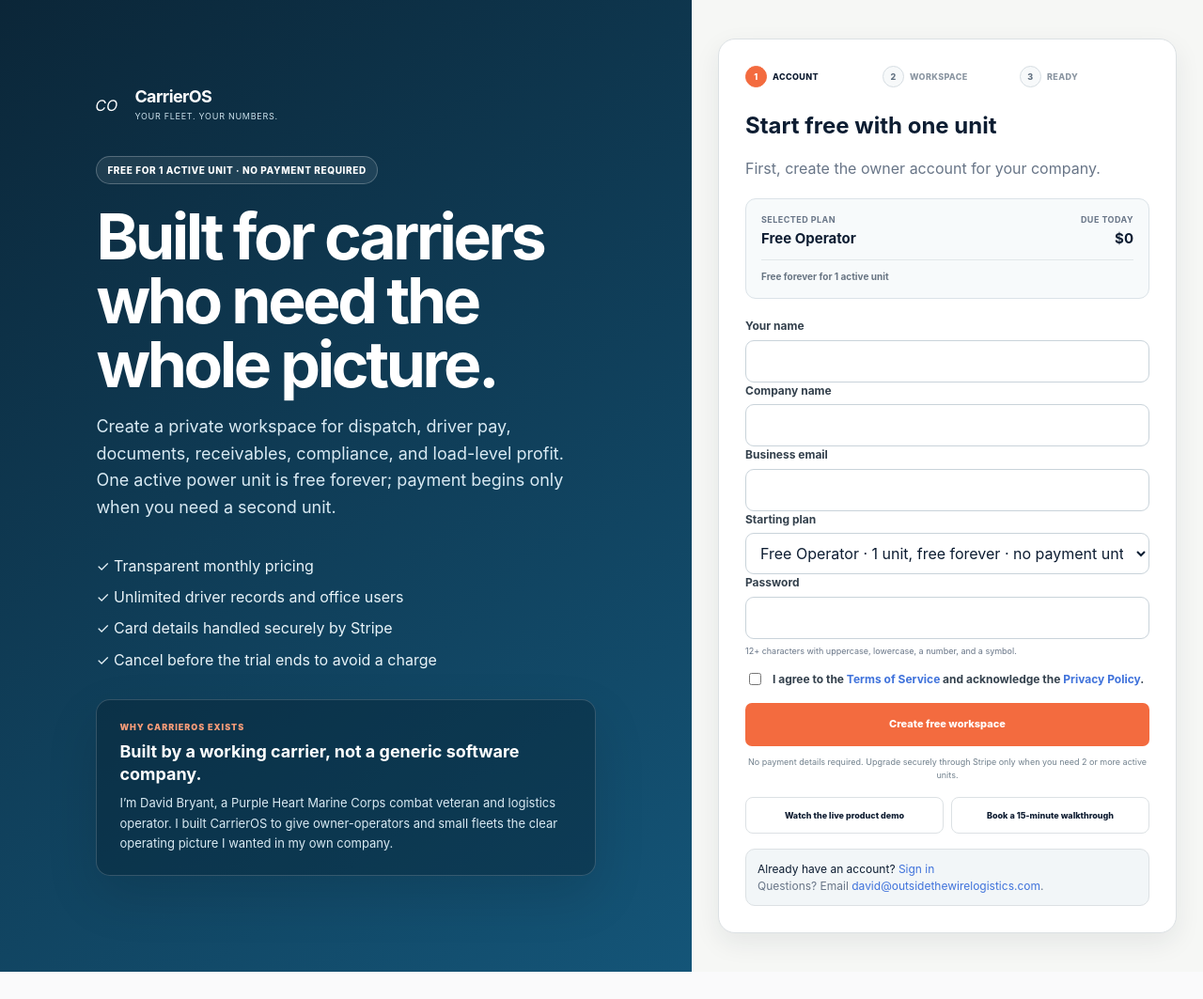
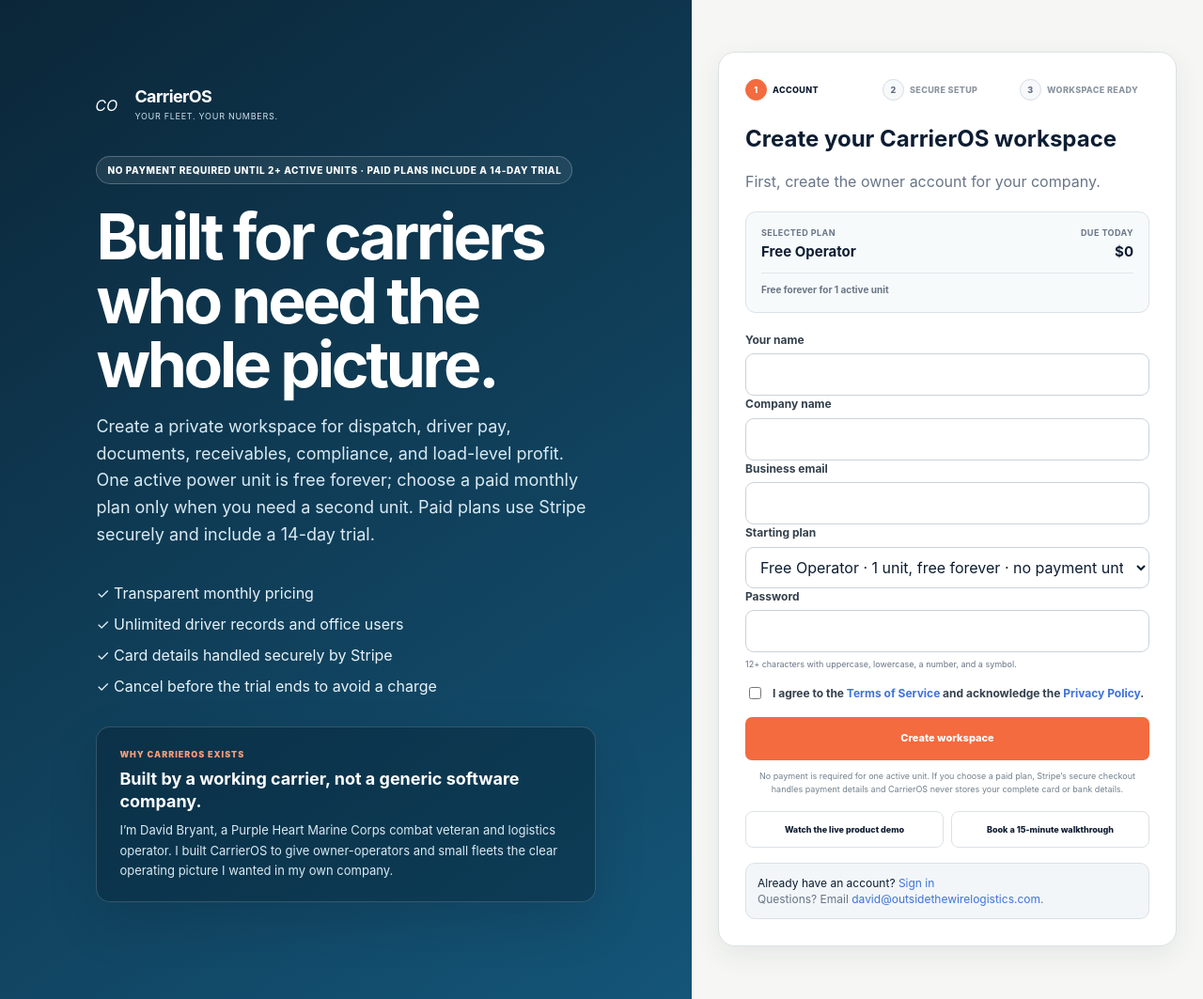
Before and after one commit to DavidOTW/CarrierOS, a FastAPI app: page /signup in a window 1280 px wide. Shown: the whole page at 94% size. Before the commit the page ends 1034 px from the top, so only its background shows below. Run offline with FastAPI, Linux system fonts and the light colour scheme.

Commit message:
Clarify free signup flow

```diff
--- a/app/templates/signup.html
+++ b/app/templates/signup.html
@@ -4,9 +4,9 @@
 <div class="login-page">
   <section class="login-hero signup-hero">
     <div class="brand" style="border:0;padding:0;margin-bottom:32px"><div class="brand-mark">CO</div><div><strong>CarrierOS</strong><small style="color:#cae0eb">Your fleet. Your numbers.</small></div></div>
-    <span class="signup-no-charge">{% if selected_plan == 'free_operator' %}Free for 1 active unit &middot; No payment required{% else %}14-day trial &middot; No charge today{% endif %}</span>
+    <span class="signup-no-charge">No payment required until 2+ active units &middot; paid plans include a 14-day trial</span>
     <h1>Built for carriers who need the whole picture.</h1>
-    <p>Create a private workspace for dispatch, driver pay, documents, receivables, compliance, and load-level profit. {% if selected_plan == 'free_operator' %}One active power unit is free forever; payment begins only when you need a second unit.{% else %}Stripe securely saves your payment method on the next step; billing begins only after the trial unless you cancel.{% endif %}</p>
+    <p>Create a private workspace for dispatch, driver pay, documents, receivables, compliance, and load-level profit. One active power unit is free forever; choose a paid monthly plan only when you need a second unit. Paid plans use Stripe securely and include a 14-day trial.</p>
     <div class="login-bullets">
       <span>&check; Transparent monthly pricing</span>
       <span>&check; Unlimited driver records and office users</span>
@@ -20,8 +20,8 @@
     </aside>
   </section>
   <section class="login-panel"><div class="login-card">
-    <ol class="signup-steps" aria-label="Workspace setup progress"><li class="active"><span>1</span>Account</li><li><span>2</span>{% if selected_plan == 'free_operator' %}Workspace{% else %}Secure Stripe{% endif %}</li><li><span>3</span>{% if selected_plan == 'free_operator' %}Ready{% else %}Trial active{% endif %}</li></ol>
-    <h2>{% if selected_plan == 'free_operator' %}Start free with one unit{% else %}Start your 14-day trial{% endif %}</h2><p class="muted">First, create the owner account for your company.</p>
+    <ol class="signup-steps" aria-label="Workspace setup progress"><li class="active"><span>1</span>Account</li><li><span>2</span>Secure setup</li><li><span>3</span>Workspace ready</li></ol>
+    <h2>Create your CarrierOS workspace</h2><p class="muted">First, create the owner account for your company.</p>
     {% if error %}<div class="notice bad">{{ error }}</div>{% endif %}
     {% if referral_partner %}<div class="notice good"><strong>Referral applied.</strong> Your account was referred by {{ referral_partner.display_name }}. Their recurring referral credit does not increase your subscription price.</div>{% endif %}
     {% set values = values or {} %}
@@ -38,8 +38,8 @@
       <div class="field"><label for="signup-plan">Starting plan</label><select id="signup-plan" name="plan">{% for code, plan in plans.items() %}<option value="{{ code }}" data-plan-name="{{ plan.name }}" data-plan-price="{{ money(plan.price) }}" data-plan-free="{{ 'true' if code == 'free_operator' else 'false' }}" {% if code == selected_plan %}selected{% endif %}>{{ plan.name }} &middot; {% if code == 'free_operator' %}1 unit, free forever{% elif plan.units == 0 %}startup planning, 0 units{% else %}up to {{ plan.units }} units{% endif %} &middot; {% if code == 'free_operator' %}no payment until 2+ units{% else %}{{ money(plan.price) }}/month after trial{% endif %}</option>{% endfor %}</select></div>
       <div class="field"><label for="signup-password">Password</label><input id="signup-password" type="password" name="password" autocomplete="new-password" minlength="12" required><small>12+ characters with uppercase, lowercase, a number, and a symbol.</small></div>
       <div class="field inline" style="margin-top:14px"><input id="accepted_terms" type="checkbox" name="accepted_terms" required><label for="accepted_terms">I agree to the <a href="/terms" target="_blank" rel="noopener">Terms of Service</a> and acknowledge the <a href="/privacy" target="_blank" rel="noopener">Privacy Policy</a>.</label></div>
-      <div class="form-actions"><button class="btn btn-primary signup-submit" type="submit">{% if selected_plan == 'free_operator' %}Create free workspace{% else %}Create workspace &amp; start my 14-day trial{% endif %}</button></div>
-      <p class="signup-security">{% if selected_plan == 'free_operator' %}No payment details required. Upgrade securely through Stripe only when you need 2 or more active units.{% else %}No charge today. Your next step is Stripe&rsquo;s secure checkout; CarrierOS never stores your complete card or bank details.{% endif %}</p>
+      <div class="form-actions"><button class="btn btn-primary signup-submit" type="submit">Create workspace</button></div>
+      <p class="signup-security">No payment is required for one active unit. If you choose a paid plan, Stripe&rsquo;s secure checkout handles payment details and CarrierOS never stores your complete card or bank details.</p>
     </form>
     <div class="signup-help">
       <a href="/demo" data-analytics-location="signup_help">Watch the live product demo</a>
```
